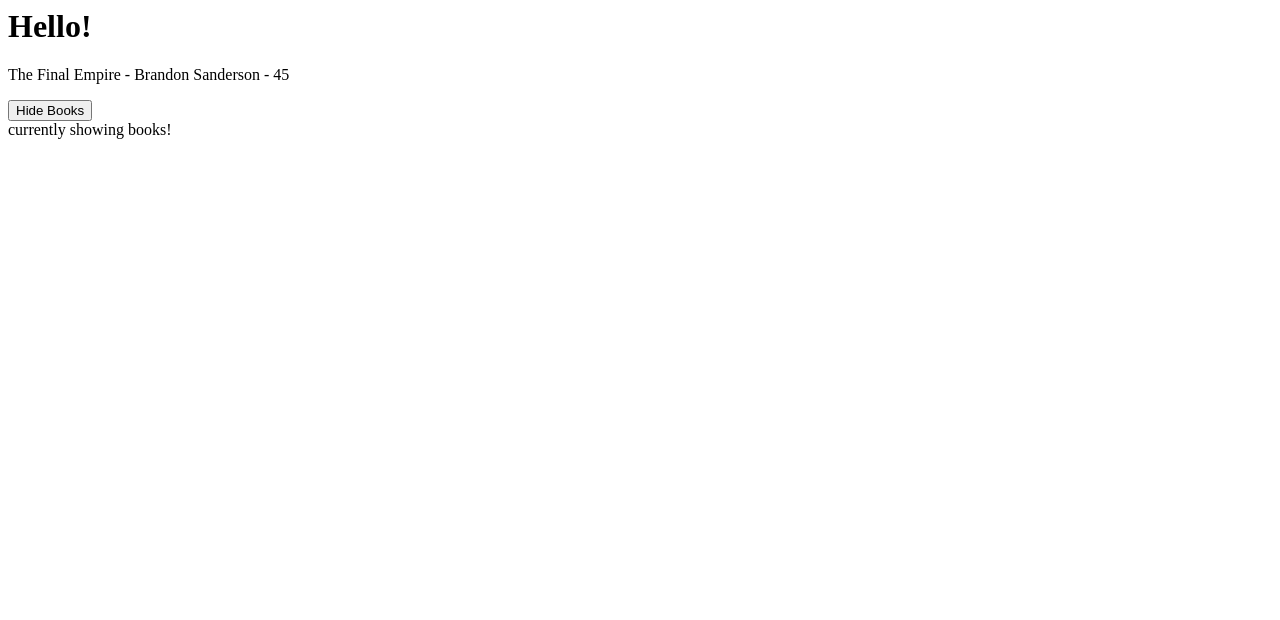
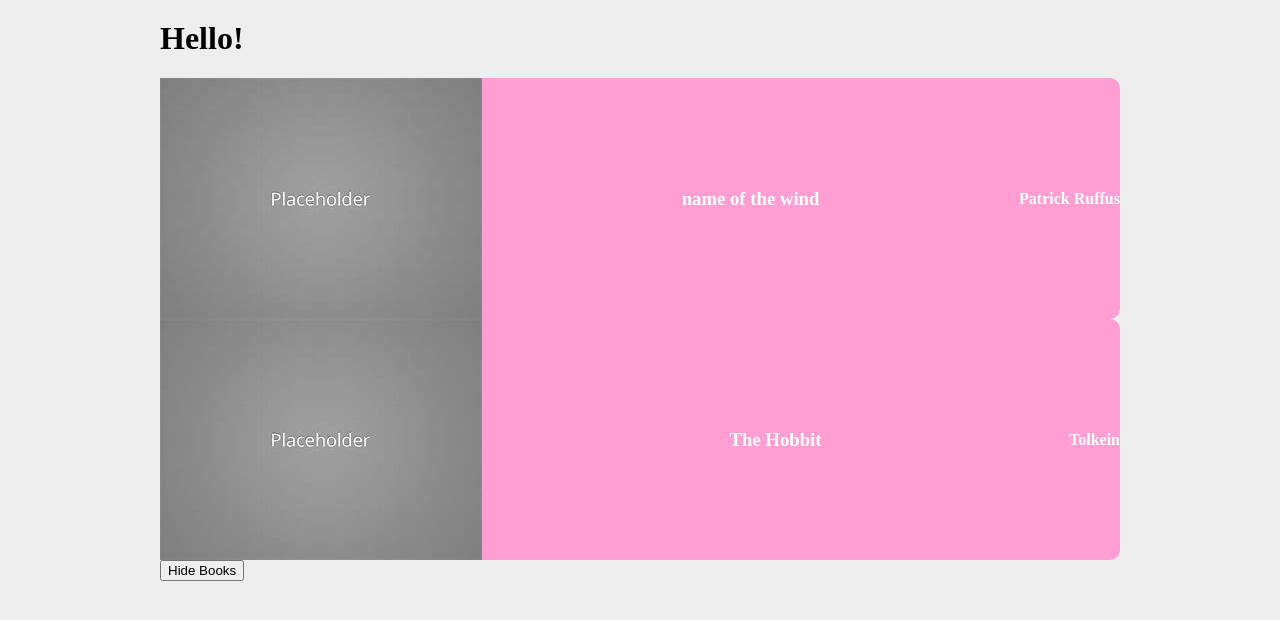
Before and after one commit to Ondayko14/learning_Vue, a plain HTML site: page index.html in a window 1280 px wide. Drawn offline with nearby package versions, Linux system fonts and the light colour scheme.

Commit message:
First 3 Lessons

```diff
--- a/app.js
+++ b/app.js
@@ -3,9 +3,16 @@ const app = Vue.createApp({
     data() {     //Shorthand to make a function
         return { //be sure to return an object
             showBooks: true,
-            title: 'The Final Empire',
-            author: 'Brandon Sanderson',
-            age: 45
+            url:"https://www.google.com",
+            books: [
+                {title: 'name of the wind', author: 'Patrick Ruffus', img: './imgs/placeholder2.jpg', isFav: true},
+                {title: 'The Hobbit', author: 'Tolkein', img: './imgs/placeholder2.jpg', isFav: true},
+                {title: 'Harry Potter', author: 'The Lady', img: './imgs/placeholder3.jpg', isFav: false}
+            ]
+            // author: 'Brandon Sanderson',
+            // age: 45,
+            // x: 0,
+            // y: 0
         }
     },
     //Functions that can be called
@@ -15,6 +22,25 @@ const app = Vue.createApp({
         },
         toggleShowBooks() {
             this.showBooks = !this.showBooks;
+        },
+        handleEvent(e, data) {
+            console.log(e, e.type);
+            if(data) {
+                console.log(data);
+            }
+        },
+        handleMouseMove(e) {
+            this.x = e.offsetX;
+            this.y = e.offsetY;
+        },
+        isFavChange(book) {
+            console.log(book);
+            book.isFav = !book.isFav;
+        }
+    },
+    computed: {
+        filteredBooks() {
+            return this.books.filter( (book) => book.isFav)
         }
     }
 })
--- a/index.html
+++ b/index.html
@@ -5,22 +5,59 @@
     <title>Document</title>
     <!--CDN for Vue.js-->
     <script src="https://unpkg.com/vue@next"></script>
+    <style>
+        body {
+            background: #eee;
+            max-width: 960px;
+            margin: 20px auto;
+        }
+
+        p, h3, ul {
+            margin: 0;
+            padding: 0;
+        }
+
+        li {
+            list-style-type: none;
+            background: #fff;
+            margin: 20px, auto;
+            padding: 10px, 20px;
+            border-radius: 10px;
+            display: flex;
+            align-items: center;
+            justify-content: space-between;
+        }
+
+        li.fav {
+            background: #ff9ed2;
+            color: white;
+        }
+    </style>
 </head>
 <body>
     <h1>Hello!</h1>
     <div id="app">
-        <!--This is now controlable by the app. Not normal html-->
-        <div v-if="showBooks"> <!--This will render things based off of a Boolean response-->
-            <p>{{title}} - {{author}} - {{age}}</p> <!--First curly braces for access to a variable/dynamic value. Then insert property(title),(author),(age)-->
+        <!--Attribut Binding-->
+        <!-- <a :href="url">Dynamic Website</a> Short hand for v-bind: -->
+
+        <div v-if="showBooks">
+            <ul>
+                <li v-for="book in filteredBooks" :class="{ fav: book.isFav}" @click='isFavChange(book)'>
+                    <img :src="book.img" :alt="book.title">
+                    <h3>{{ book.title }}</h3>
+                    <h4>{{ book.author }}</h4>
+                </li>
+            </ul>
         </div>
         <button @click="toggleShowBooks">
-            <span v-if="showBooks">Hide Books</span> <!--Will show or hide this button, dependent on the value of data.showBooks-->
-            <span v-else>Show Books</span> <!--This works after a v-if-->
+            <span v-if="showBooks">Hide Books</span>
+            <span v-else>Show Books</span>
         </button>
 
-        <div v-show="showBooks"> <!--"v-show" changes the CSS as compared to "v-if" where the element is removed from the DOM completly. "v-show" is quicker-->
-            currently showing books!
-        </div>
+        <!-- <div class="box" @mouseover='handleEvent($event, 5)'>mouseover (enter)</div>
+        <div class="box" @mouseleave='handleEvent'>mouseleave</div>
+        <div class="box" @dblclick='handleEvent'>double click</div>
+        <div class="box" @mousemove='handleMouseMove'>postion - {{ x }} {{ y }}</div> -->
     </div>
 
 
```
Also changed, not shown: imgs/placeholder1.png (added), imgs/placeholder2.jpg (added), imgs/placeholder3.jpg (added).
